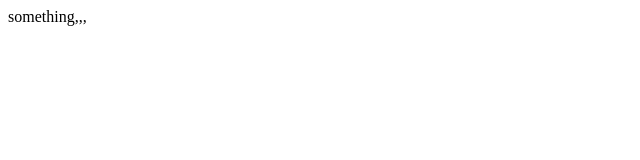
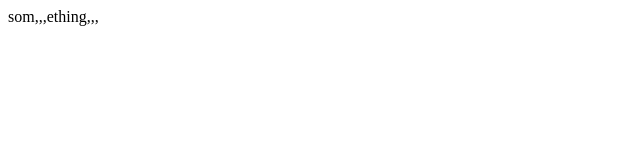
Before and after one commit to nazifat/world-cup, a plain HTML site: page index.html in a window 1280 px wide. Shown: the full height of the page, 0-640 px from the left. Drawn offline with Linux system fonts and the light colour scheme.

```diff
--- a/index.html
+++ b/index.html
@@ -7,6 +7,6 @@
     <title>World Cup</title>
 </head>
 <body>
-    something,,,
+    som,,,ething,,,
 </body>
 </html>
```
